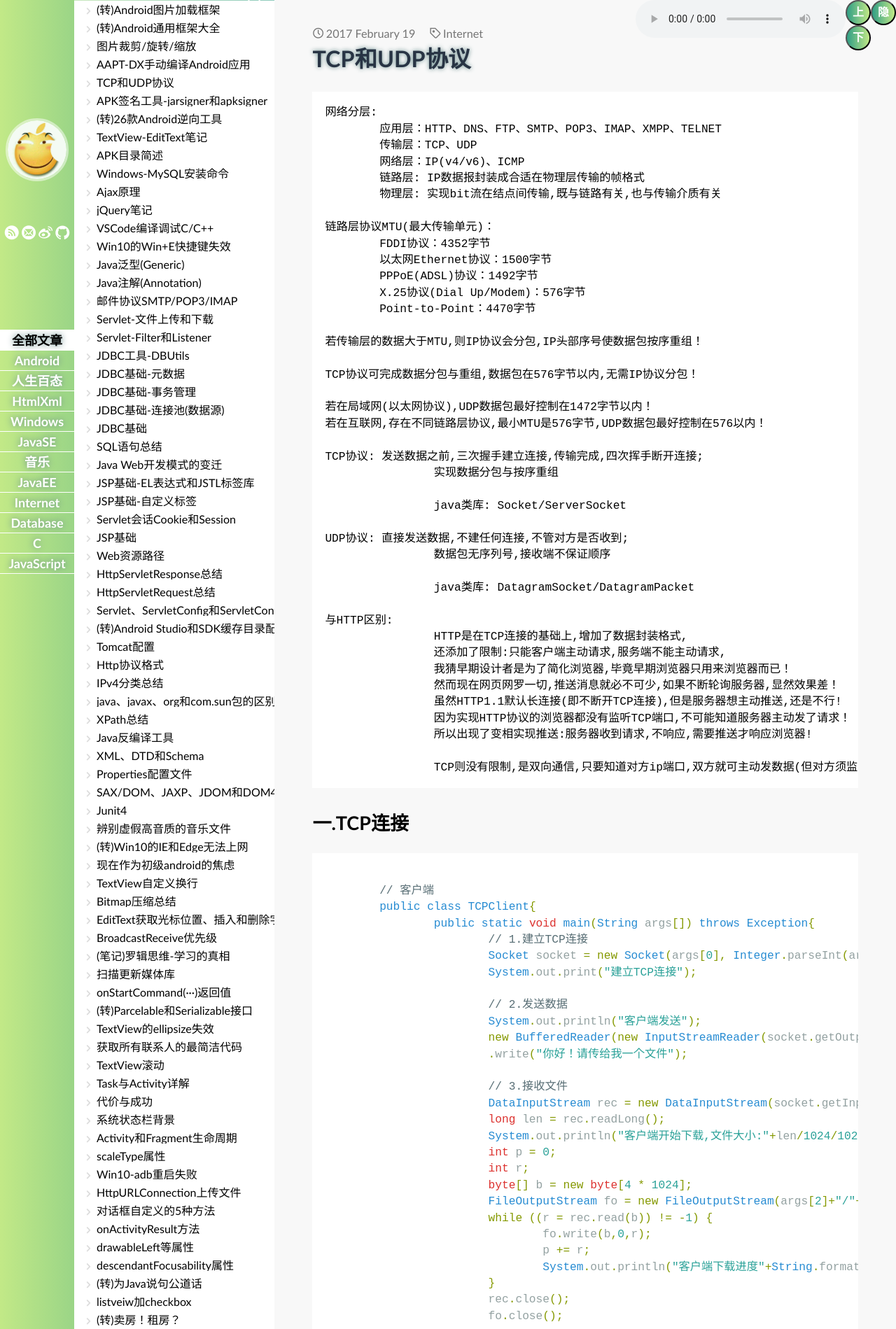
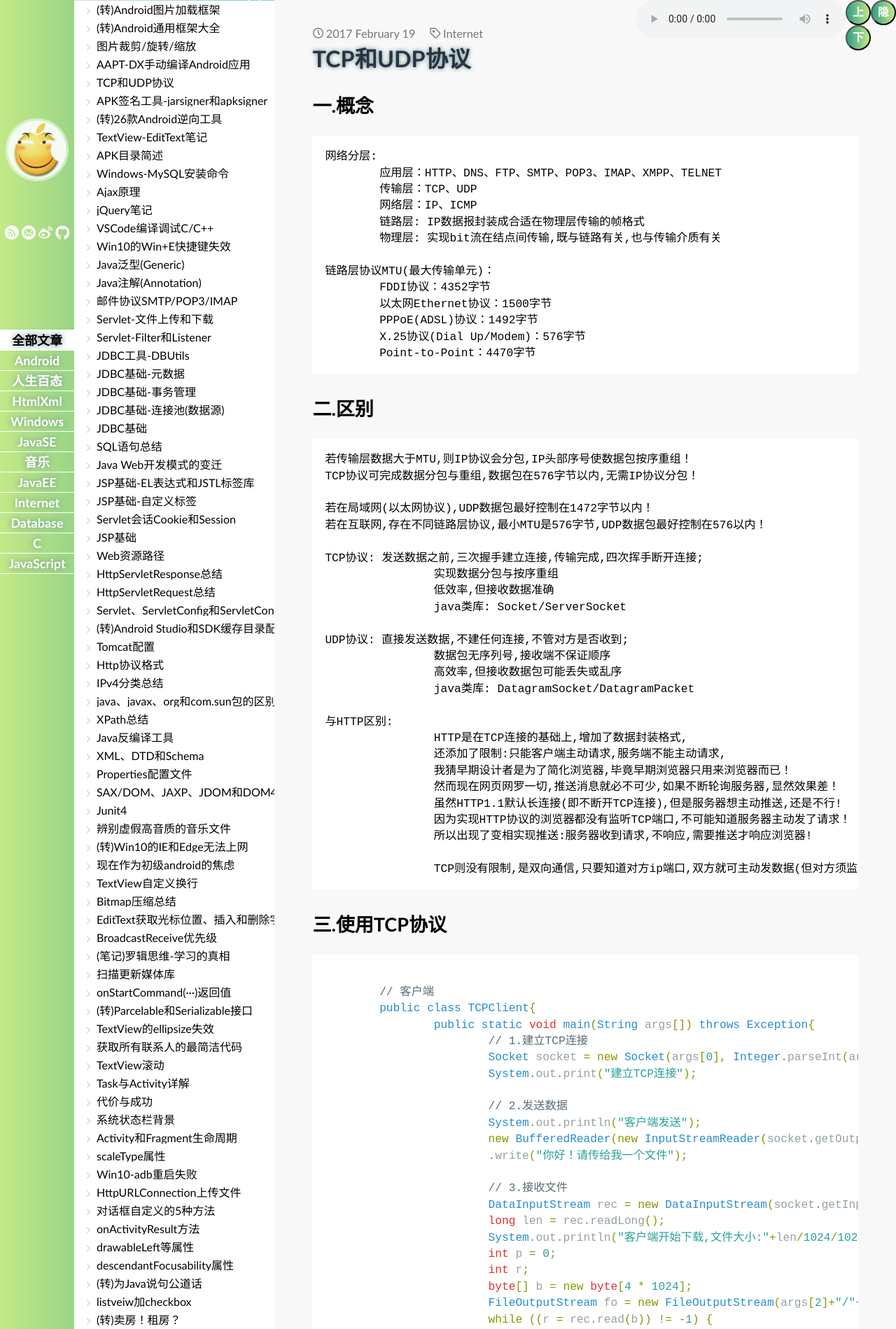
Before and after one commit to lioilwin/lioilwin.github.io, a Jekyll site: the page built from _posts/2017-02-19-TCP-UDP.md, in a window 1280 px wide. Shown: the top 1899 px of the page at 70% size. Built offline with Jekyll 4.4.1, drawn with Linux system fonts in a browser that asks for light colours; some web fonts are replaced; comment, search, counter and statistics services are not loaded.

Commit message:
Signed-off-by: life <life>

````diff
--- a/_posts/2017-02-19-TCP-UDP.md
+++ b/_posts/2017-02-19-TCP-UDP.md
@@ -3,10 +3,12 @@ layout: post
 title: TCP和UDP协议
 tags: Internet
 ---
+# 一.概念
+
 	网络分层:
 		应用层：HTTP、DNS、FTP、SMTP、POP3、IMAP、XMPP、TELNET
 		传输层：TCP、UDP
-		网络层：IP(v4/v6)、ICMP
+		网络层：IP、ICMP
 		链路层: IP数据报封装成合适在物理层传输的帧格式
 		物理层: 实现bit流在结点间传输,既与链路有关,也与传输介质有关
 
@@ -17,8 +19,9 @@ tags: Internet
 		X.25协议(Dial Up/Modem)：576字节
 		Point-to-Point：4470字节
 
-	若传输层的数据大于MTU,则IP协议会分包,IP头部序号使数据包按序重组！
+# 二.区别
 
+	若传输层数据大于MTU,则IP协议会分包,IP头部序号使数据包按序重组！
 	TCP协议可完成数据分包与重组,数据包在576字节以内,无需IP协议分包！
 
 	若在局域网(以太网协议),UDP数据包最好控制在1472字节以内！
@@ -26,12 +29,12 @@ tags: Internet
 
 	TCP协议: 发送数据之前,三次握手建立连接,传输完成,四次挥手断开连接;
 			实现数据分包与按序重组
-
+			低效率,但接收数据准确
 			java类库: Socket/ServerSocket
 
 	UDP协议: 直接发送数据,不建任何连接,不管对方是否收到;
 			数据包无序列号,接收端不保证顺序
-
+			高效率,但接收数据包可能丢失或乱序
 			java类库: DatagramSocket/DatagramPacket
 
 	与HTTP区别:
@@ -45,7 +48,7 @@ tags: Internet
 
 			TCP则没有限制,是双向通信,只要知道对方ip端口,双方就可主动发数据(但对方须监听端口)
 
-# 一.TCP连接
+# 三.使用TCP协议
 
 ```java
 
@@ -120,7 +123,7 @@ tags: Internet
 
 ```
 
-# 二.UDP连接
+# 四.使用UDP协议
 
 ```java
 
````
